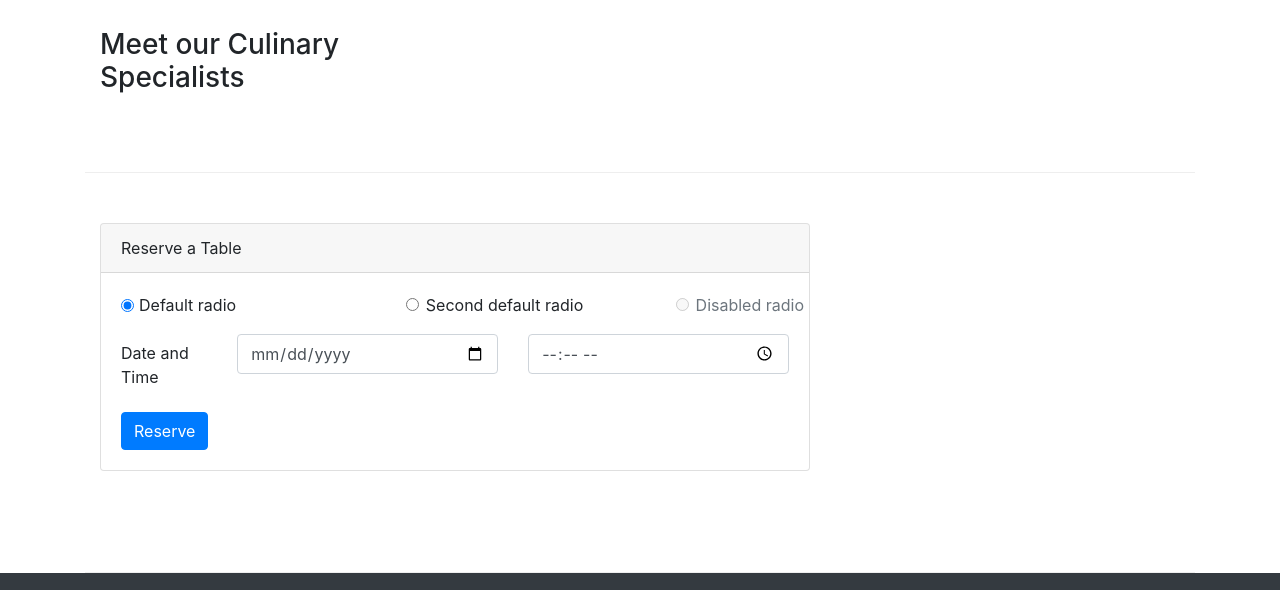
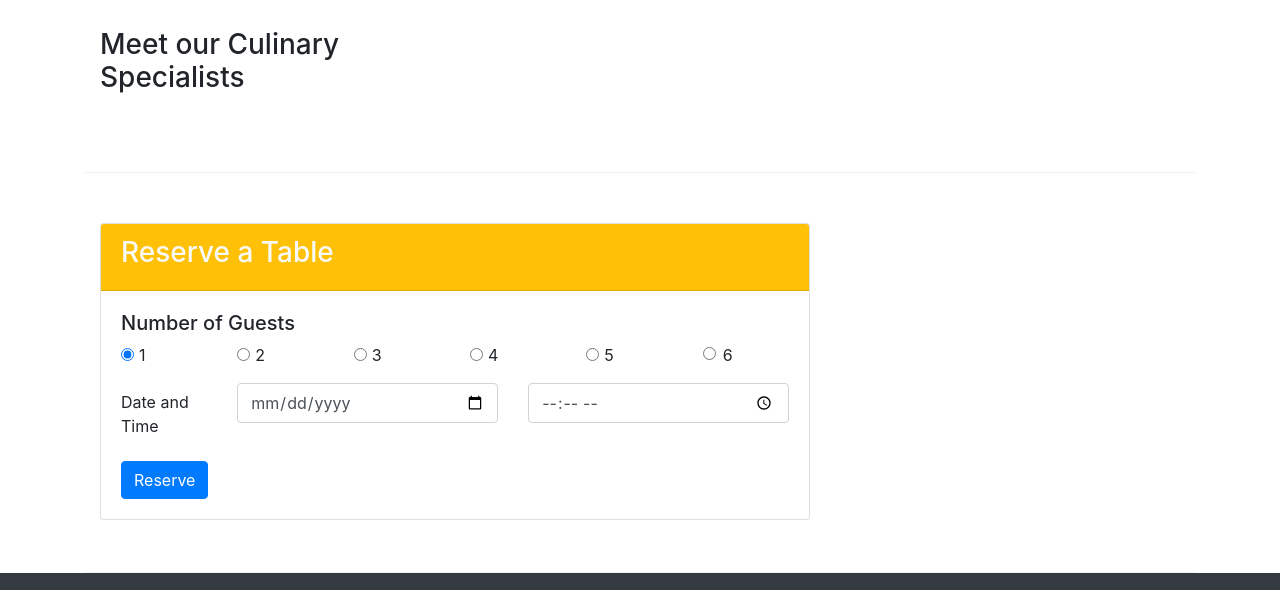
Before and after one commit to Ali-consciousroad/bootstrap4MernStack, a website: page index.html in a window 1280 px wide. Shown: the part 1361-1951 px from the top of the page. Drawn offline with nearby package versions, Linux system fonts and the light colour scheme.

Commit message:
task 1 - reserve a table form improved

```diff
--- a/index.html
+++ b/index.html
@@ -105,37 +105,64 @@
         <div class="row row-content">
             <div class="col-12 col-sm-8">
               <div class="card">
-                <div class="card-header">
-                  Reserve a Table
+                <div class="card-header text-light bg-warning ">
+                  <h3>Reserve a Table</h3>
                 </div>
                 <div class="card-body">
                   <!--
                   <h5 class="card-title">Special title treatment</h5>
                   <p class="card-text">With supporting text below as a natural lead-in to additional content.</p>
                   -->
+
+                  <h5>Number of Guests</h5>
+
                   <form>
                     <div class="form-group row">
                       <div class="col">
                         <div class="form-check form-check-inline">
                           <input class="form-check-input" type="radio" name="exampleRadios" id="exampleRadios1" value="option1" checked>
                           <label class="form-check-label" for="inlineRadios1">
-                            Default radio
+                            1
+                          </label>
+                        </div>
+                      </div>
+                      <div class="col">
+                        <div class="form-check form-check-inline">
+                          <input class="form-check-input" type="radio" name="exampleRadios" id="exampleRadios2" value="option2">
+                          <label class="form-check-label" for="inlineRadios2">
+                            2
+                          </label>
+                        </div>
+                      </div>
+                      <div class="col">
+                        <div class="form-check form-check-inline">
+                          <input class="form-check-input" type="radio" name="exampleRadios" id="exampleRadios3" value="option3">
+                          <label class="form-check-label" for="inlineRadios3">
+                            3
+                          </label>
+                        </div>
+                      </div><div class="col">
+                        <div class="form-check form-check-inline">
+                          <input class="form-check-input" type="radio" name="exampleRadios" id="exampleRadios4" value="option4">
+                          <label class="form-check-label" for="inlineRadios4">
+                            4
+                          </label>
+                        </div>
+                      </div>
+                      <div class="col">
+                        <div class="form-check form-check-inline">
+                          <input class="form-check-input" type="radio" name="exampleRadios" id="exampleRadios5" value="option5">
+                          <label class="form-check-label" for="inlineRadios5">
+                            5
                           </label>
                         </div>
                       </div>
                       <div class="col">
                         <div class="form-check">
-                          <input class="form-check-input" type="radio" name="exampleRadios" id="exampleRadios2" value="option2">
-                          <label class="form-check-label" for="inlineRadios2">
-                            Second default radio
+                          <input class="form-check-input" type="radio" name="exampleRadios" id="exampleRadios6" value="option6">
+                          <label class="form-check-label" for="inlineRadios6">
+                            6
                           </label>
-                        </div>
-                      </div>
-                      <div>
-                        <div class="form-check disabled">
-                          <input class="form-check-input" type="radio" name="exampleRadios" id="exampleRadios3" value="option3" disabled>
-                          <label class="form-check-label" for="inlineRadios3">
-                            Disabled radio
                         </div>
                       </div>
                     </div>
```
